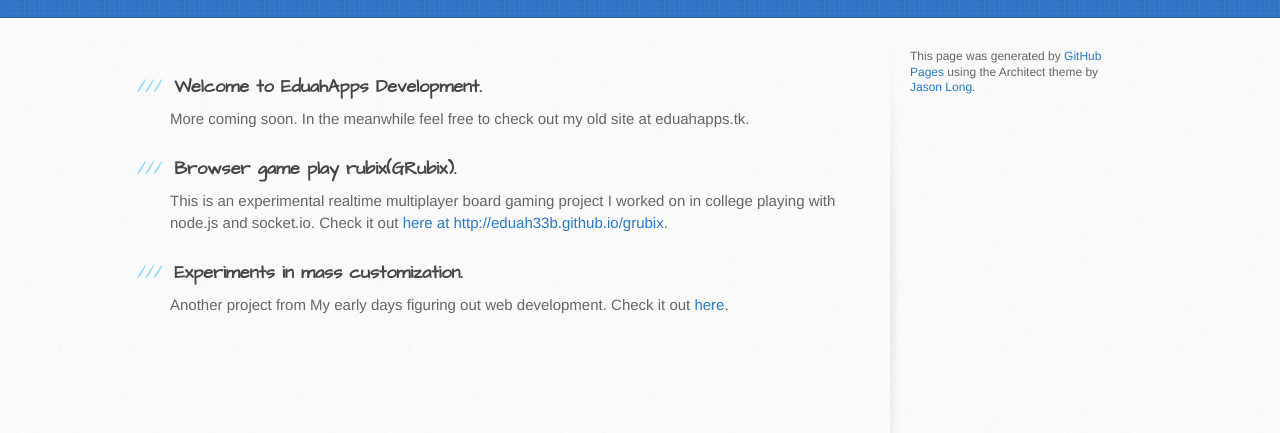
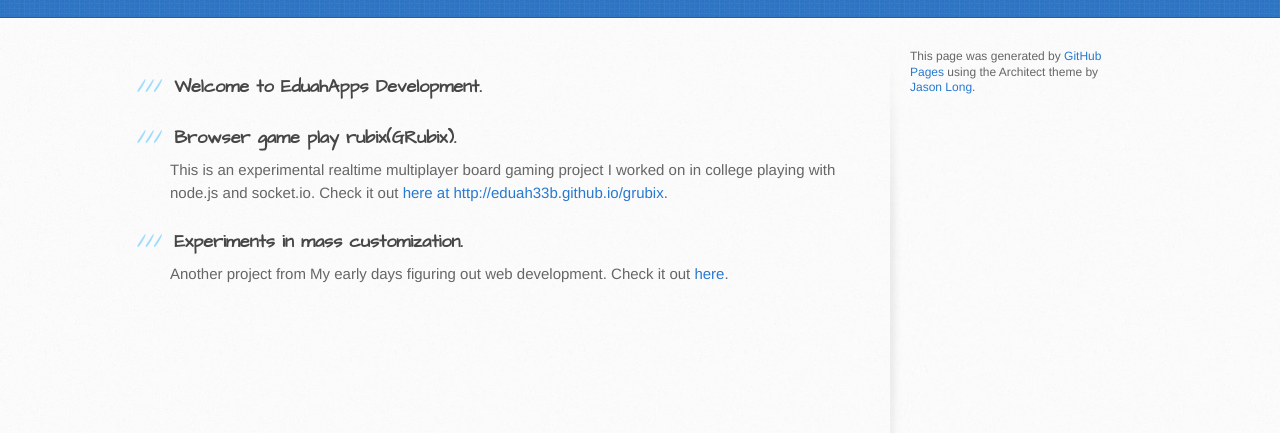
Before and after one commit to eduah33b/eduah33b.github.io, a plain HTML site: page index.html in a window 1280 px wide. Shown: the part 327-760 px from the top of the page. Drawn offline with Linux system fonts and the light colour scheme.

Commit message:
Remove dead old site link

```diff
--- a/index.html
+++ b/index.html
@@ -31,7 +31,6 @@
           <h3>
 <a id="welcome-to-eduahapps-development" class="anchor" href="#welcome-to-eduahapps-development" aria-hidden="true"><span class="octicon octicon-link"></span></a>Welcome to EduahApps Development.</h3>
 
-<p>More coming soon. In the meanwhile feel free to check out my old site at eduahapps.tk.</p>
 
 <h3>
 <a id="browser-game-play-rubixgrubix" class="anchor" href="#browser-game-play-rubixgrubix" aria-hidden="true"><span class="octicon octicon-link"></span></a>Browser game play rubix(GRubix).</h3>
```
